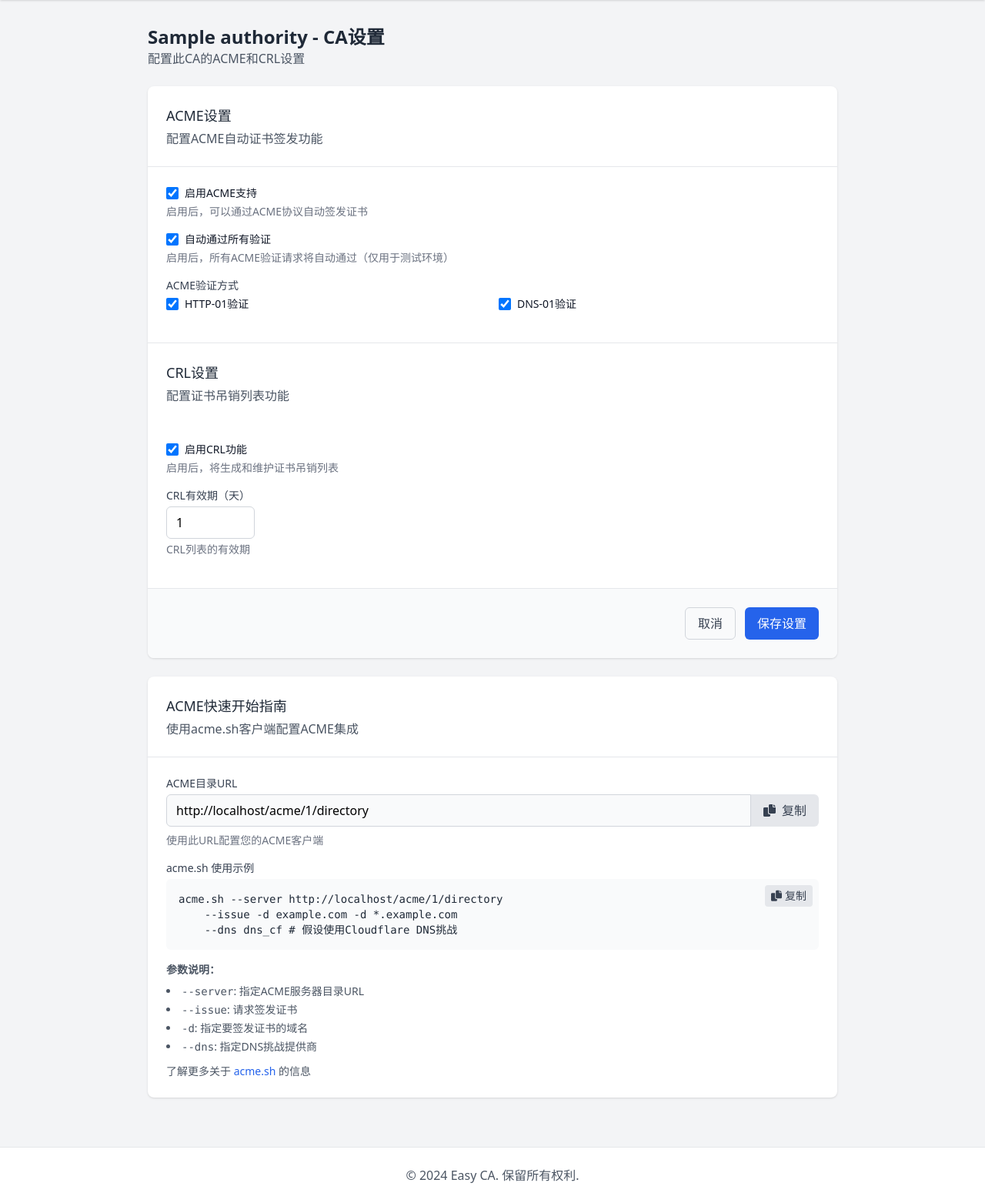
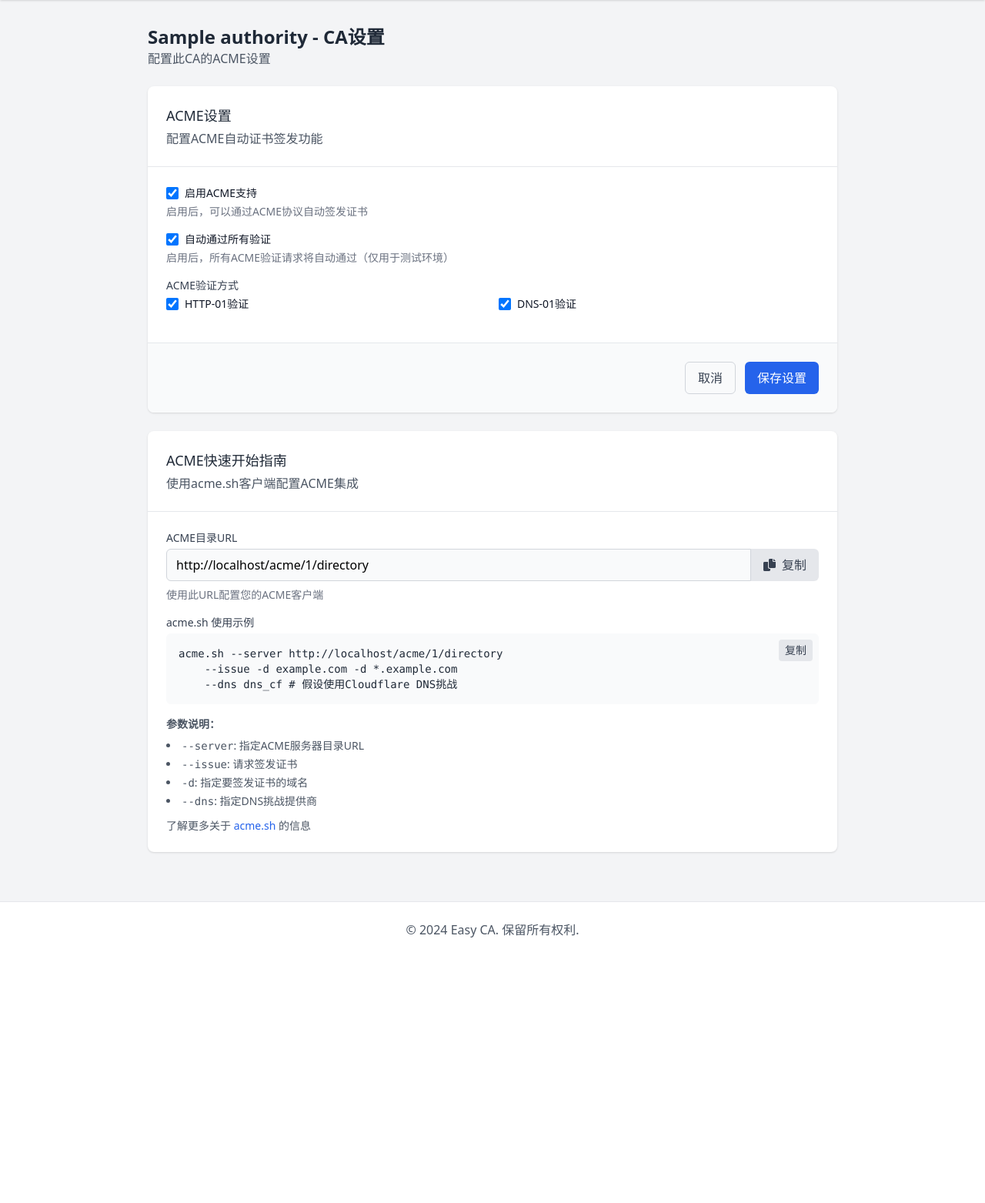
Before and after one commit to ttgml/easy_ca, a Flask app: page /ca/1/settings in a window 1280 px wide. Shown: the part 64-1627 px from the top of the page at 77% size. After the commit the page ends 1282 px from the top, so only its background shows below. Run offline with Flask 3, Linux system fonts and the light colour scheme; a user stored in the database is signed in; tables that the repository leaves empty hold one stand-in row (values such as "Sample post"); parts of the project's set-up code (start-up, migrations or seed data) failed here and were passed over; some libraries are stand-ins or nearby versions.

Commit message:
remove crl

```diff
--- a/app/main/routes.py
+++ b/app/main/routes.py
@@ -264,12 +264,6 @@ def init_routes(main_bp):
             ca.auto_approve = request.form.get('auto_approve') == 'on'
             ca.http01_enabled = request.form.get('http01_enabled') == 'on'
             ca.dns01_enabled = request.form.get('dns01_enabled') == 'on'
-
-            # 更新CRL设置
-            ca.crl_enabled = request.form.get('crl_enabled') == 'on'
-            crl_validity_days = request.form.get('crl_validity_days', type=int)
-            if crl_validity_days:
-                ca.crl_validity_days = crl_validity_days
 
             # 保存到数据库
             ca.save()
--- a/app/models.py
+++ b/app/models.py
@@ -121,10 +121,6 @@ class CertificateAuthority(BaseModel):
     http01_enabled = db.Column(db.Boolean, default=True)
     dns01_enabled = db.Column(db.Boolean, default=False)
 
-    # CRL settings
-    crl_enabled = db.Column(db.Boolean, default=False)
-    crl_validity_days = db.Column(db.Integer, default=30)
-
     def set_private_key(self, private_key):
         """加密并存储私钥"""
         # 确保私钥是字节串
--- a/app/templates/main/ca_settings.html
+++ b/app/templates/main/ca_settings.html
@@ -19,7 +19,7 @@
 
         <div class="mb-6">
             <h2 class="text-2xl font-bold text-gray-800">{{ ca.name }} - CA设置</h2>
-            <p class="text-gray-600">配置此CA的ACME和CRL设置</p>
+            <p class="text-gray-600">配置此CA的ACME设置</p>
         </div>
 
         <form action="{{ url_for('main.save_ca_settings', ca_id=ca.id) }}" method="POST" class="bg-white rounded-lg shadow mb-6">
@@ -63,29 +63,6 @@
                 </div>
             </div>
 
-            <div class="p-6 border-t border-gray-200">
-                <h3 class="text-lg font-medium text-gray-800">CRL设置</h3>
-                <p class="text-gray-600 mt-1">配置证书吊销列表功能</p>
-            </div>
-            <div class="p-6">
-                <div class="mb-4">
-                    <div class="flex items-center">
-                        <input type="checkbox" id="crl_enabled" name="crl_enabled" class="h-4 w-4 text-blue-600 focus:ring-blue-500 border-gray-300 rounded"
-                               {% if ca.crl_enabled %}checked{% endif %}>
-                        <label for="crl_enabled" class="ml-2 block text-sm text-gray-900">启用CRL功能</label>
-                    </div>
-                    <p class="mt-1 text-sm text-gray-500">启用后，将生成和维护证书吊销列表</p>
-                </div>
-
-                <div class="mb-4">
-                    <label for="crl_validity_days" class="block text-sm font-medium text-gray-700 mb-1">CRL有效期（天）</label>
-                    <input type="number" id="crl_validity_days" name="crl_validity_days" min="1" max="365"
-                           class="px-3 py-2 border border-gray-300 rounded-md focus:outline-none focus:ring-2 focus:ring-blue-500"
-                           value="{{ ca.crl_validity_days or 30 }}">
-                    <p class="mt-1 text-sm text-gray-500">CRL列表的有效期</p>
-                </div>
-            </div>
-
             <div class="p-6 border-t border-gray-200 bg-gray-50 rounded-b-lg">
                 <div class="flex justify-end space-x-3">
                     <a href="{{ url_for('main.ca_detail', ca_id=ca.id) }}"
@@ -125,7 +102,7 @@
                     <label class="block text-sm font-medium text-gray-700 mb-1">acme.sh 使用示例</label>
                     <div class="bg-gray-50 rounded-md p-4 relative">
                         <button class="absolute top-2 right-2 px-2 py-1 bg-gray-200 text-gray-700 rounded hover:bg-gray-300 transition-colors flex items-center text-sm"
-                                onclick="copyToClipboard(`acme.sh --server {{ request.url_root[:-1] }}{{ url_for('acme.directory', ca_id=ca.id) }} \n        --issue -d example.com -d *.example.com \n        --dns dns_cf`)">
+                                onclick="copyToClipboard(`acme.sh --server {{ request.url_root[:-1] }}{{ url_for('acme.directory', ca_id=ca.id) }} \n        --issue -d example.com -d *.example.com \n        --dns dns_cf`)>
                             <i class="fas fa-copy mr-1"></i>复制
                         </button>
                         <pre class="text-sm text-gray-800"><code>acme.sh --server {{ request.url_root[:-1] }}{{ url_for('acme.directory', ca_id=ca.id) }}
```
